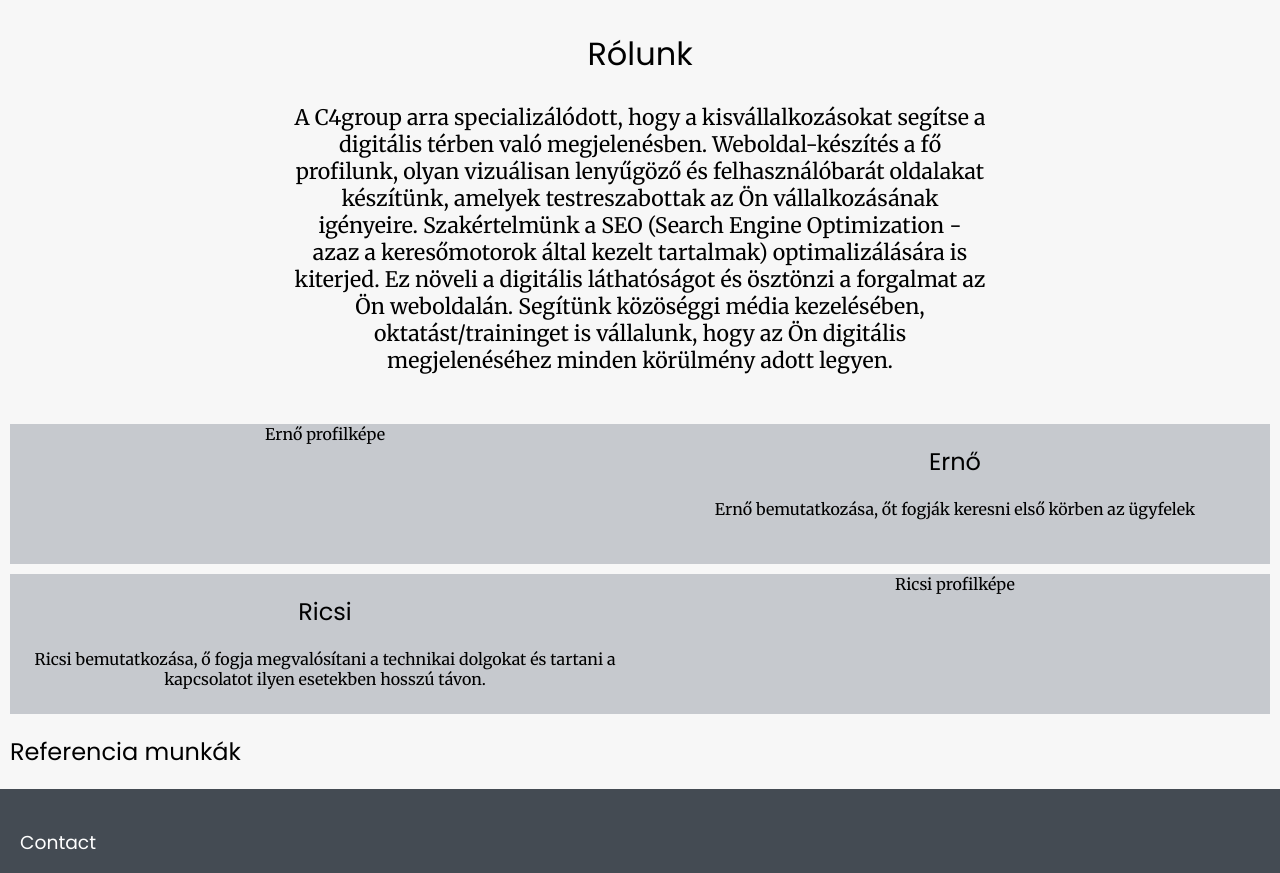
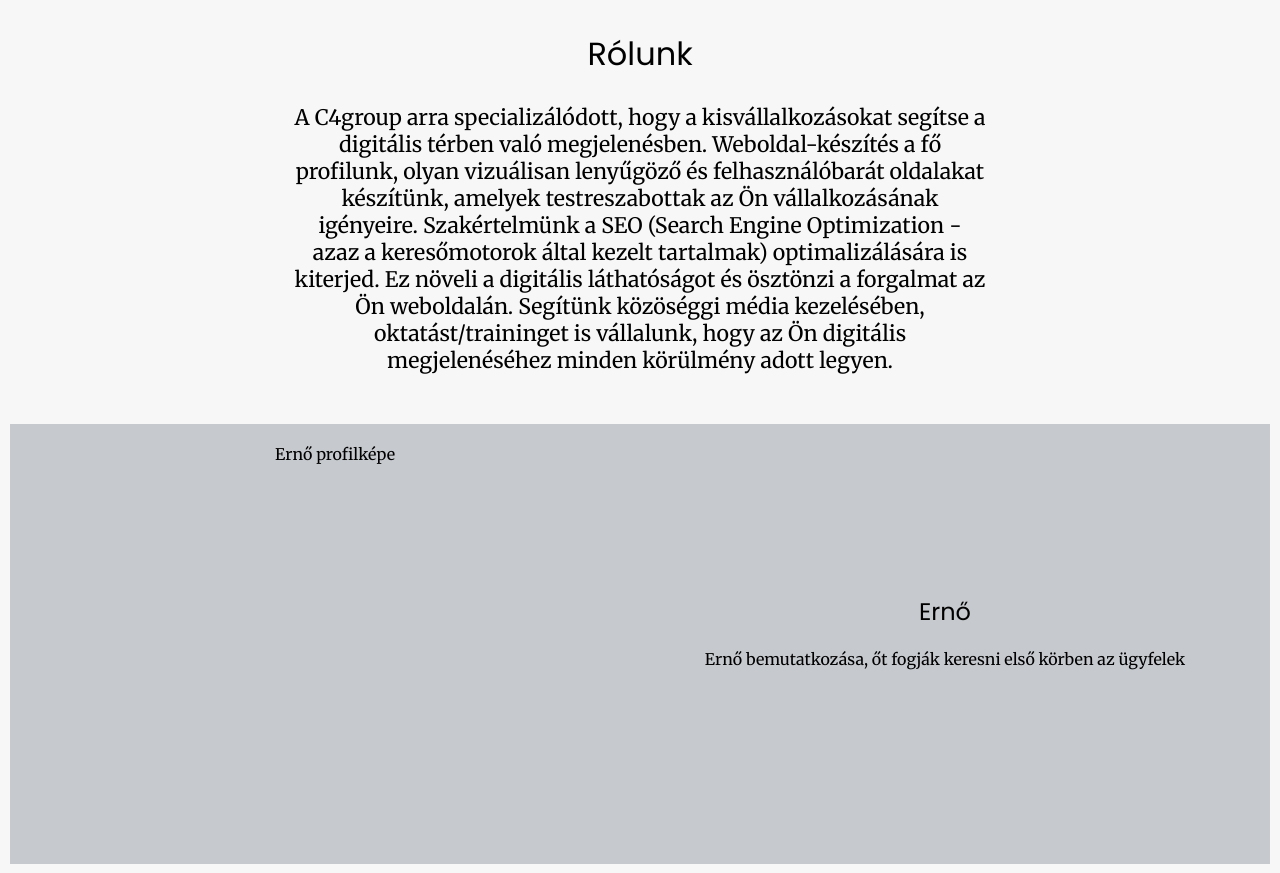
Before and after one commit to RichardSalz/digitalsolutions, a plain HTML site: page index.html in a window 1280 px wide. Shown: the part 1888-2761 px from the top of the page. Drawn offline with Linux system fonts and the light colour scheme.

Commit message:
Some spacing some content

```diff
--- a/css/main.scss
+++ b/css/main.scss
@@ -11,6 +11,10 @@ $cta-color-primary: #2435CD;
 $desktop-standard-width: 55%;
 $tablet-standard-width: 75%;
 $mobile-standard-width: 95%;
+
+$desktop-profile-size: 400px;
+$tablet-profile-size: 300px;
+$mobile-profile-size: 200px;
 
 //GENERAL
 
@@ -231,6 +235,7 @@ article {
     align-items: center;
     justify-content: space-between;
     margin: 10px;
+    padding: 20px;
     background-color: $bg-color-secondary;
 }
 
@@ -238,6 +243,16 @@ article {
     width: 50%;
     text-align: center;
     min-height: 140px;
+}
+
+.e {
+    height: $desktop-profile-size;
+    width: $desktop-profile-size;
+}
+
+.r {
+    height: $desktop-profile-size;
+    width: $desktop-profile-size;
 }
 
 .referencwork {
--- a/index.html
+++ b/index.html
@@ -23,7 +23,7 @@
         <article>
             <h2>Digital Solutions</h2>
             <div class="slogan">Személyre szabott digitális megoldásokat kínálunk vállalkozása sikeréért.</div>
-            <div class="cta"><div><a href="">Keressen minket</a></div></div>
+            <div class="cta"><div><a href="#contact">Kapcsolat</a></div></div>
         </article>
     </section>
     <section class="content">
@@ -116,7 +116,7 @@
                 </div>
             </div>
             <div class="cv">
-                <div>
+                <div class="profile e">
                     Ernő profilképe
                 </div>
                 <div>
@@ -130,7 +130,7 @@
                     <h2>Ricsi</h2>
                     <div>Ricsi bemutatkozása, ő fogja megvalósítani a technikai dolgokat és tartani a kapcsolatot ilyen esetekben hosszú távon.</div>
                 </div>
-                <div>
+                <div class="profile r">
                     Ricsi profilképe
                 </div>
             </div>
```
Also changed, not shown: css/main.css, 1 other file.
